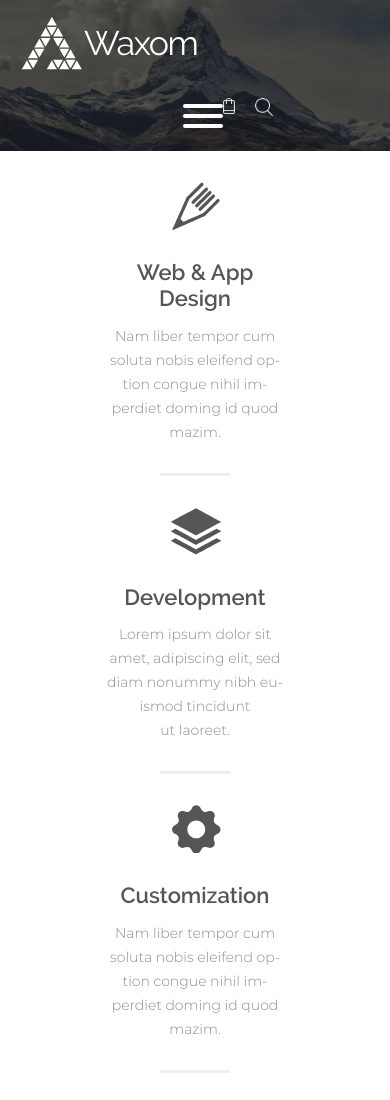
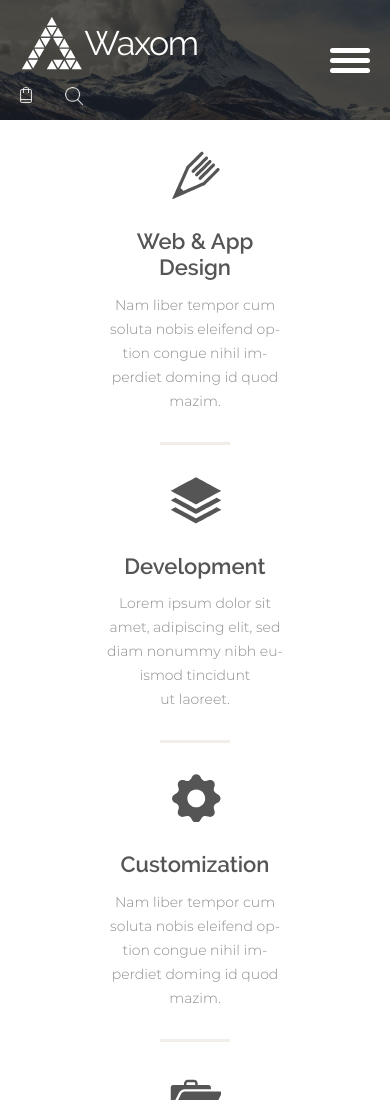
Before and after one commit to vladsmit/vladsmit.github.io, a plain HTML site: page index.html in a window 390 px wide. Shown: the top 1100 px of the page. Drawn offline with Linux system fonts and the light colour scheme.

Commit message:
Update with grid

```diff
--- a/css/style.css
+++ b/css/style.css
@@ -1226,19 +1226,22 @@ label__mobile-menu {
   }
   .main-header-nav-wrapper {
     margin: 0;
-    flex-wrap: wrap;
-    justify-content: flex-start;
+    display: grid;
+    grid-template-areas: "logo logo logo logo . menu" ". . . . . menu" "cart search . . . menu";
+    grid-template-rows: 56px 16px 18px;
+    grid-template-columns: repeat(4, 44.5px) 1fr 40px;
   }
   .main-header-logo {
-    align-self: flex-start;
+    grid-row: 0.2;
+    grid-column: 0.33333333;
+    grid-area: logo;
   }
   .main-header-menu {
-    display: flex;
-    justify-content: flex-end;
-    align-items: flex-end;
+    grid-row: 0.25;
+    grid-column: 0.85714286;
+    grid-area: menu;
     margin: 0;
-    width: 58%;
-    min-height: 65px;
+    width: 40px;
   }
   #mobile-menu {
     opacity: 0;
@@ -1269,7 +1272,7 @@ label__mobile-menu {
     display: block;
     position: absolute;
     width: 40px;
-    height: 4px;
+    height: 5px;
     border-radius: 10px;
     background-color: #fff;
     transition-duration: 0.25s;
@@ -1304,13 +1307,19 @@ label__mobile-menu {
     transition-duration: 0.25s;
   }
   .main-header-cart-btn {
+    grid-row: 0.75;
+    grid-column: 0.5;
+    grid-area: cart;
     width: 12px;
     height: 18px;
-    margin: 7px 20px 0 0;
+    margin: 0;
     background-size: contain;
   }
   .main-header-form {
-    margin: 7px 0 0 0;
+    grid-row: 0.75;
+    grid-column: 0.66666667;
+    grid-area: search;
+    margin: 0;
     width: 18px;
     height: 18px;
   }
@@ -1321,7 +1330,7 @@ label__mobile-menu {
   }
   .main-header-search:focus {
     top: 85px;
-    left: 53px;
+    left: 65px;
     width: 200px;
     height: 20px;
     padding: 0 20px 0 5px;
```
